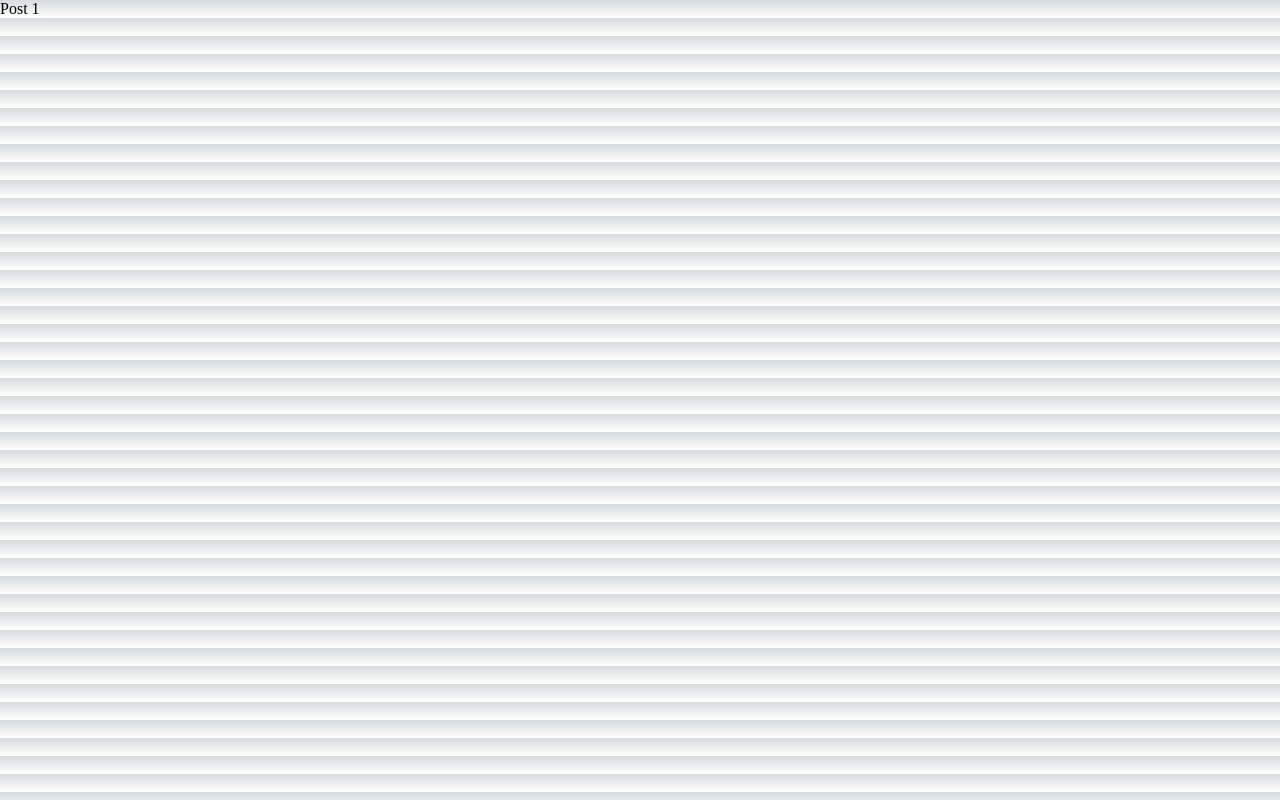
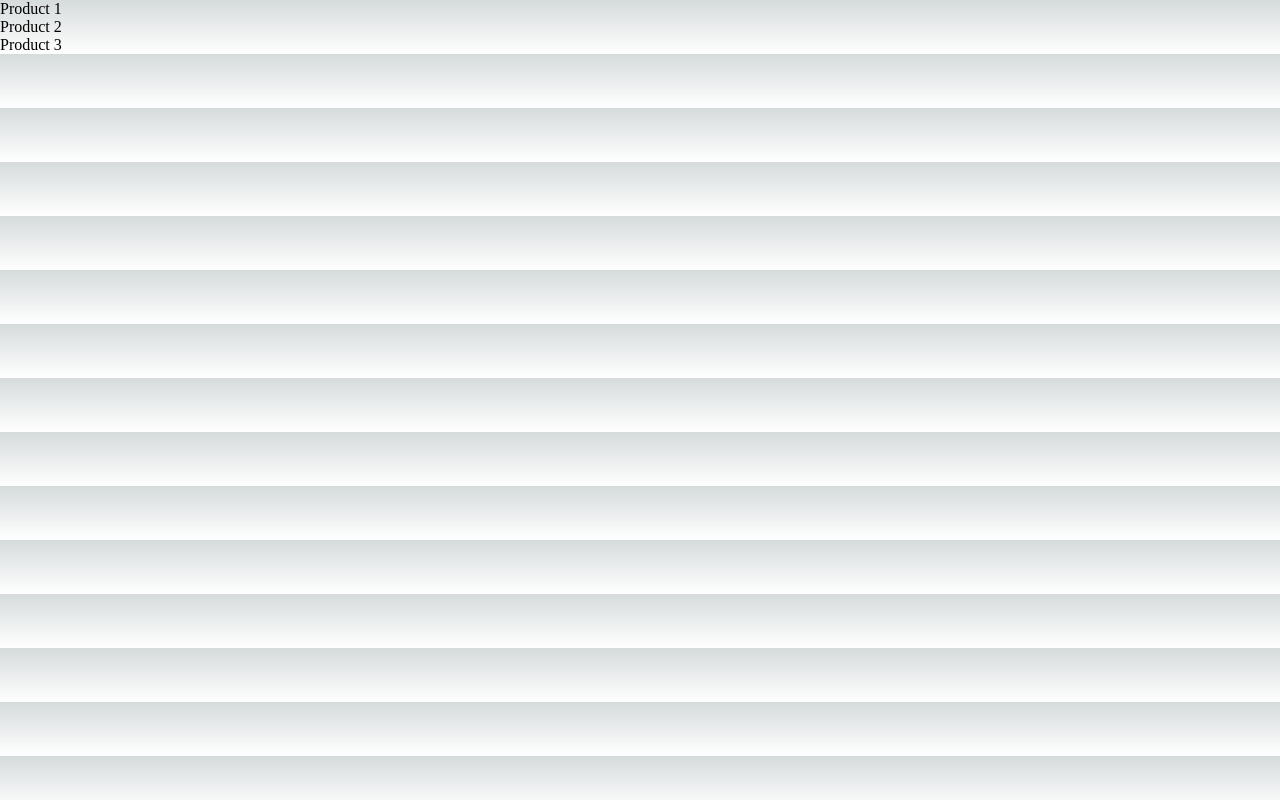
Before and after one commit to arunkb2795/nextjs-startup, a Next.js app: page / in a window 1280 px wide. Built offline with nearby package versions, Linux system fonts and the light colour scheme.

Commit message:
file system reading

```diff
--- a/pages/index.tsx
+++ b/pages/index.tsx
@@ -1,9 +1,12 @@
-const DUMMY_POSTS = [
-  {
-    id: "101",
-    title: "Post 1"
-  }
-]
+import fs from 'fs/promises';
+import path from 'path';
+
+// const DUMMY_POSTS = [
+//   {
+//     id: "101",
+//     title: "Post 1"
+//   }
+// ]
 
 type HomeProps = {
   posts: {
@@ -12,17 +15,20 @@
   }[]
 }
 
-export default function Home(props:HomeProps) {
-  const {posts} = props;
+export default function Home(props: HomeProps) {
+  const { posts } = props;
   return (
     posts.map(post => <div key={post.id}>{post.title}</div>)
   )
 }
 
 export async function getStaticProps() {
+  const filePath = path.join(process.cwd(), 'data', 'dummy-backend.json');
+  const jsonData = await fs.readFile(filePath);
+  const data = JSON.parse(jsonData.toString());
   return {
     props: {
-      posts: DUMMY_POSTS
+      posts: data.products
     }
   }
 }
```
